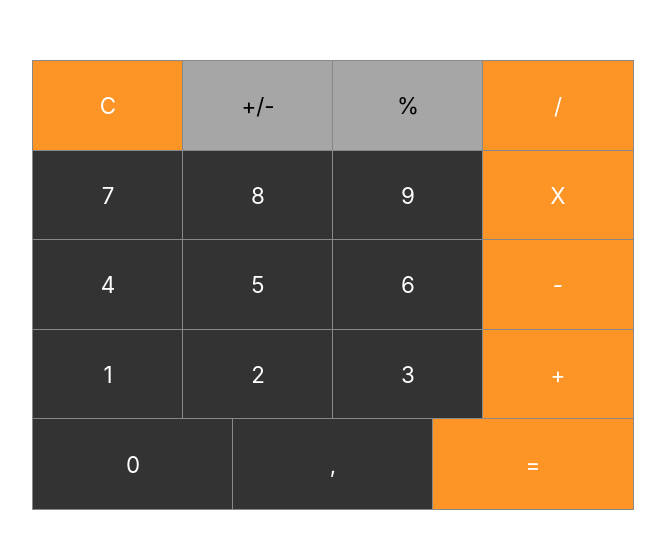
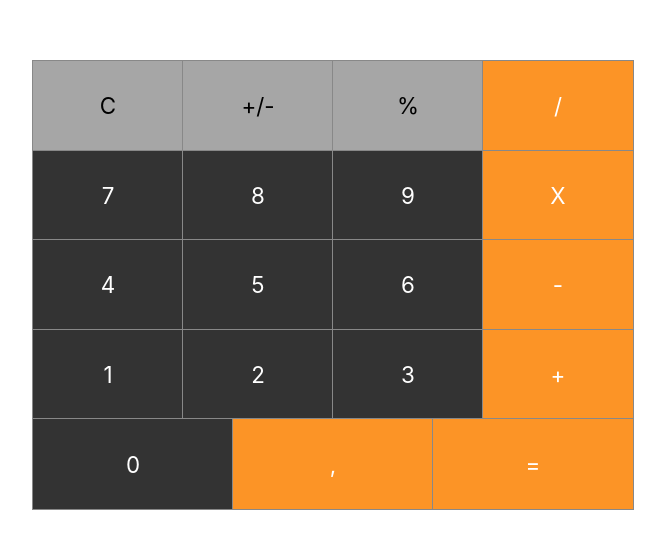
Before and after one commit to jordanfokoua/React-calculator, a React (Create React App) app: page / in a window 1280 px wide. Shown: the part 139-688 px from the top of the page, without its empty margins (307-972 px from the left). Built offline with nearby package versions, Linux system fonts and the light colour scheme.

Commit message:
:sparkles: Handle onclick & check button type

```diff
--- a/src/components/shared/Button.js
+++ b/src/components/shared/Button.js
@@ -37,6 +37,7 @@ const operatorButton = {
 const Button = ({ value, onClick, type }) => {
   return (
     <div
+      onClick={() => onClick(value)}
       style={
         isOperator(value)
           ? numberButton
@@ -50,8 +51,8 @@ const Button = ({ value, onClick, type }) => {
   );
 };
 
-const isOperator = val => !isNaN(val) || val === ",";
+const isOperator = val => !isNaN(val) || val === ".";
 
-const isAction = val => val === "AC" || val === "+/-" || val === "%";
+const isAction = val => val === "C" || val === "+/-" || val === "%";
 
 export default Button;
```
